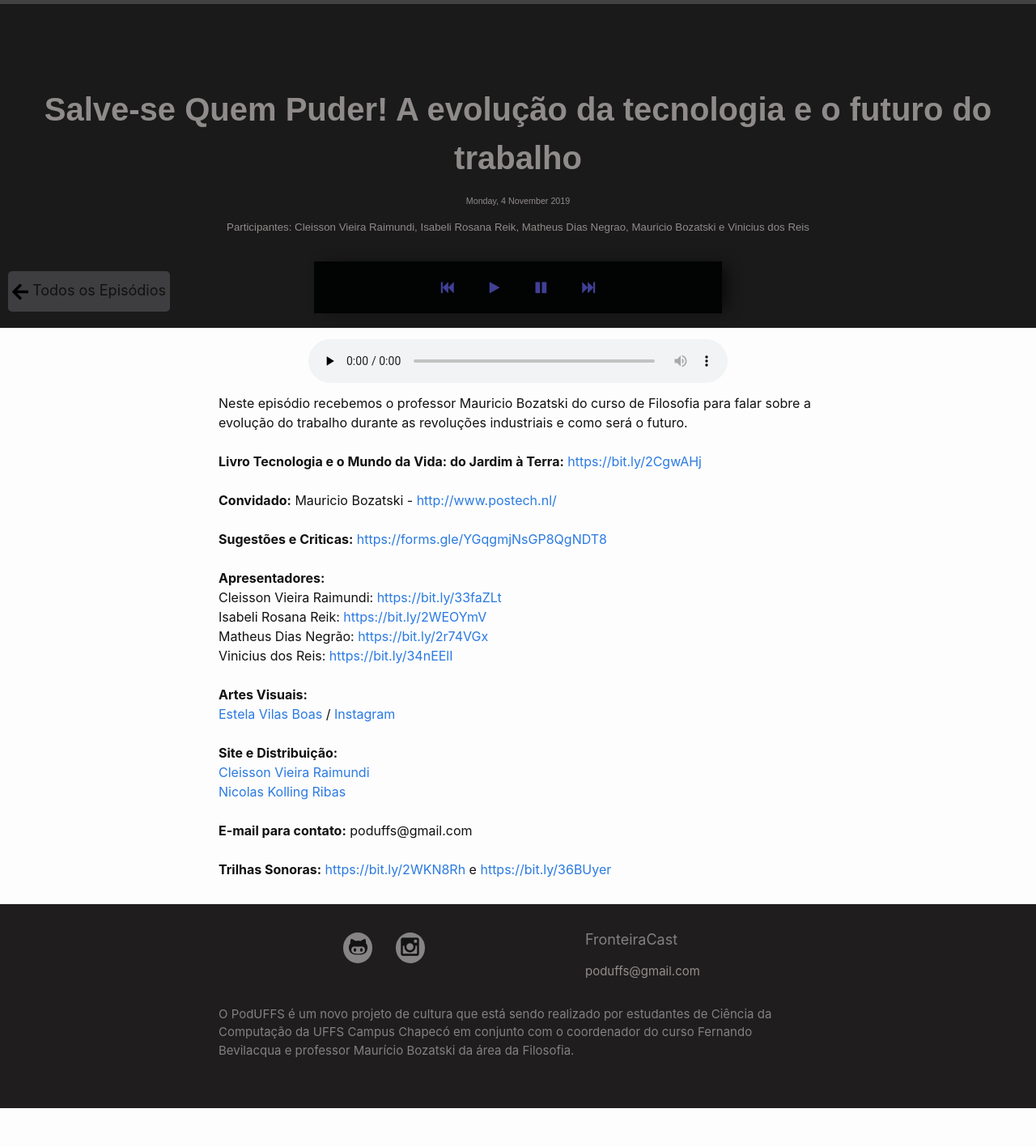
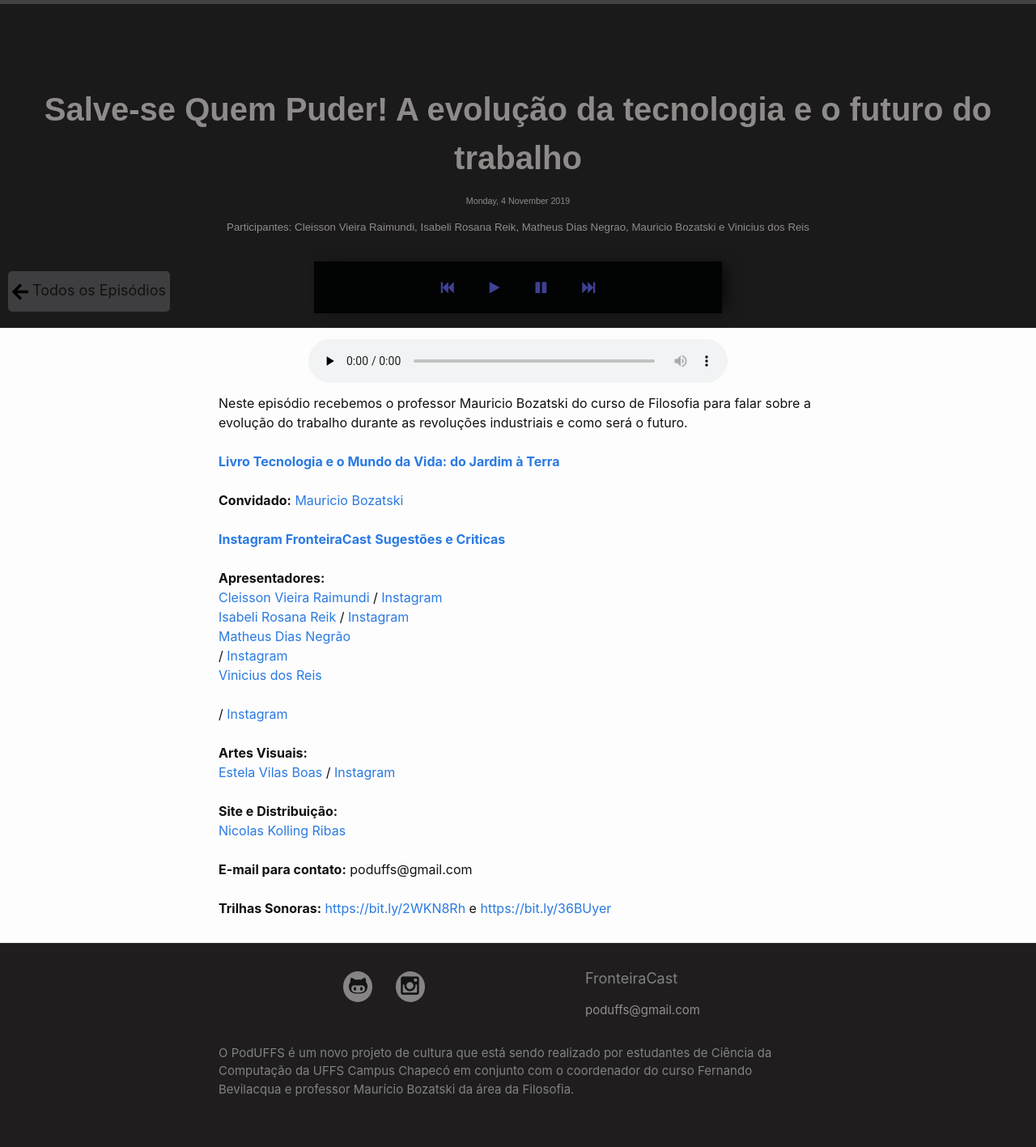
Before and after one commit to ccuffs/fronteiracast, a Jekyll site: the page built from site/_posts/fronteiracast/2019-11-02-1.md, in a window 1280 px wide. Shown: the whole page at 81% size. Built offline with Jekyll 4.4.1, drawn with Linux system fonts in a browser that asks for light colours; before the commit the page ends 1369 px from its top, so only the background shows below that.

Commit message:
Alterações na descrição

```diff
--- a/site/_posts/fronteiracast/2019-11-02-1.md
+++ b/site/_posts/fronteiracast/2019-11-02-1.md
@@ -15,23 +15,25 @@ participants: Cleisson Vieira Raimundi, Isabeli Rosana Reik, Matheus Dias Negrao
 subtitle: Neste episódio recebemos o professor Mauricio Bozatski do curso de Filosofia para falar sobre a evolução do trabalho durante as revoluções industriais e como será o futuro.
 description: '<br> <br> Neste episódio recebemos o professor Mauricio Bozatski do curso de Filosofia para falar sobre a evolução do trabalho durante as revoluções industriais e como será o futuro. <br> <br>
 
-<b>Livro Tecnologia e o Mundo da Vida: do Jardim à Terra:</b> <a href="https://bit.ly/2CgwAHj">https://bit.ly/2CgwAHj</a> <br> <br>
+<b><a href="https://bit.ly/2CgwAHj">Livro Tecnologia e o Mundo da Vida: do Jardim à Terra</a> </b><br> <br>
 
-<b>Convidado:</b> Mauricio Bozatski - <a href="http://www.postech.nl/">http://www.postech.nl/</a> <br> <br>
+<b>Convidado:</b>
+<a href="http://www.postech.nl/">Mauricio Bozatski</a> <br> <br>
 
-<b>Sugestões e Criticas:</b> <a href="https://forms.gle/YGqgmjNsGP8QgNDT8">https://forms.gle/YGqgmjNsGP8QgNDT8</a> <br> <br>
+<b><a href="https://bit.ly/2OC3CZJ">Instagram FronteiraCast</a></b>
+
+<b><a href="https://forms.gle/YGqgmjNsGP8QgNDT8">Sugestões e Criticas </a></b> <br> <br>
 
 <b>Apresentadores:</b> <br>
-Cleisson Vieira Raimundi: <a href="https://bit.ly/33faZLt">https://bit.ly/33faZLt</a> <br>
-Isabeli Rosana Reik: <a href="https://bit.ly/2WEOYmV">https://bit.ly/2WEOYmV</a> <br>
-Matheus Dias Negrão: <a href="https://bit.ly/2r74VGx">https://bit.ly/2r74VGx</a> <br>
-Vinicius dos Reis: <a href="https://bit.ly/34nEElI">https://bit.ly/34nEElI</a> <br> <br>
+<a href="https://bit.ly/33djMMW">Cleisson Vieira Raimundi</a> / <a href="https://bit.ly/37U5J2s">Instagram</a> <br>
+<a href="https://bit.ly/2Y2oX1m">Isabeli Rosana Reik</a> / <a href="https://bit.ly/35QCxHX">Instagram</a>  <br>
+<a href="https://bit.ly/2r74VGx">Matheus Dias Negrão</a> <br> / <a href="https://bit.ly/2rEOrG8">Instagram</a> <br>
+<a href="https://bit.ly/34nEElI">Vinicius dos Reis</a> <br> <br> / <a href="https://bit.ly/2R5BEHi">Instagram</a> <br><br>
 
 <b>Artes Visuais:</b> <br>
 <a href="https://bit.ly/2WDzkbm">Estela Vilas Boas</a> / <a href="https://bit.ly/2NK7aaK">Instagram</a> <br> <br>
 
 <b>Site e Distribuição:</b> <br>
-<a href="https://bit.ly/33djMMW">Cleisson Vieira Raimundi</a> <br>
 <a href="https://bit.ly/2NBTG0x">Nicolas Kolling Ribas</a> <br> <br>
 
 <b>E-mail para contato:</b> poduffs@gmail.com <br> <br>
```
Also changed, not shown: site/_posts/fronteiracast/2019-11-11-2.md (+9 -4 lines), site/_posts/fronteiracast/2019-11-18-3.md (+10 -5 lines), site/_posts/fronteiracast/2019-11-20-s1.md (+11 -6 lines), site/_posts/fronteiracast/2019-11-25-4.md (+9 -5 lines).
